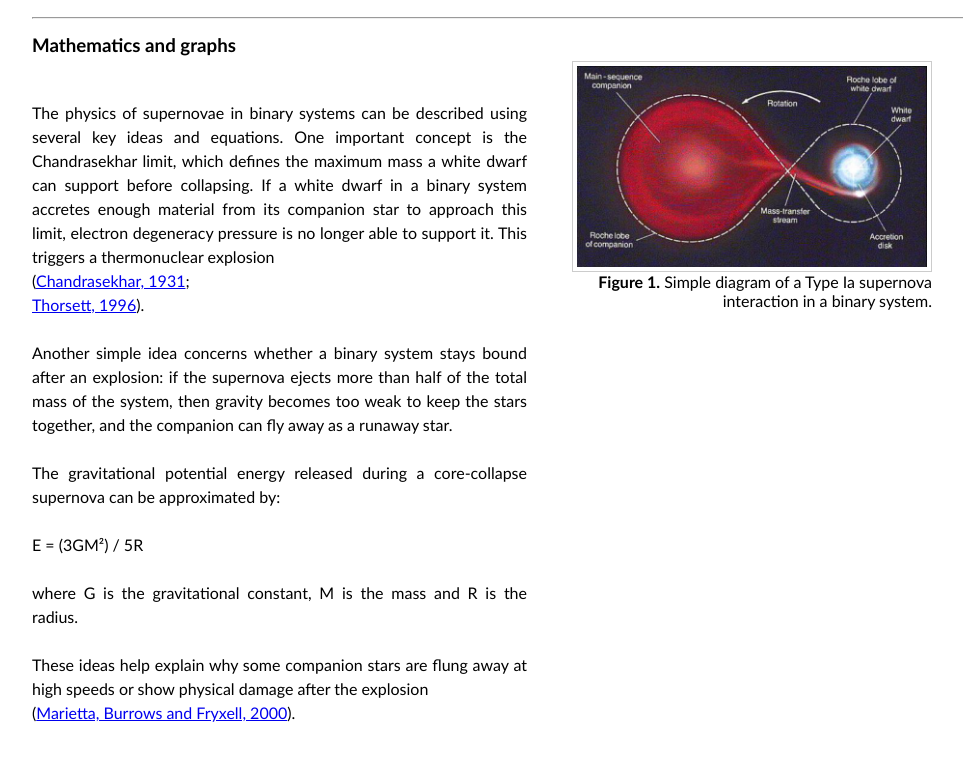
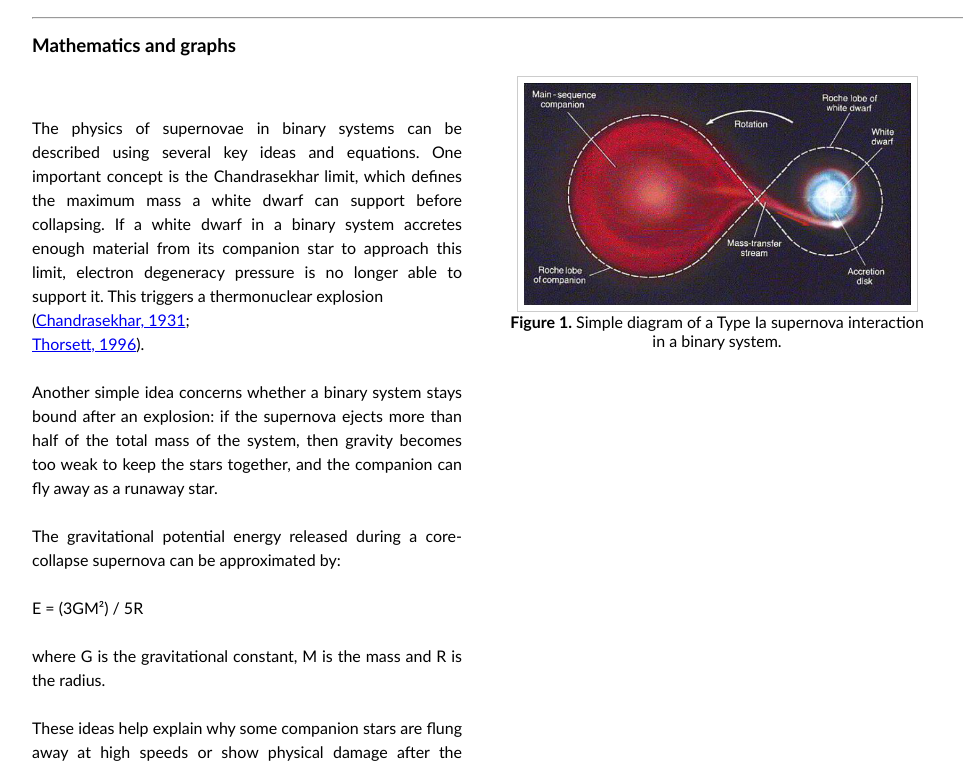
Before and after one commit to FEPSFY6911030/FY6911030, a plain HTML site: page index.html in a window 1280 px wide. Shown: the part 2094-2856 px from the top of the page, without its empty margins (18-981 px from the left). Drawn offline with Linux system fonts and the light colour scheme; no server answers.

Commit message:
Update index.html

```diff
--- a/index.html
+++ b/index.html
@@ -126,29 +126,30 @@
   justify-content: space-between;
   align-items: flex-start;
   gap: 40px;
-  width: 100%;        /* full page width */
-  max-width: 1400px;  /* gives room for the large image */
-  margin: auto;
+  width: 100%;
+  max-width: 1600px;
+  margin: 20px auto;
 }
 
 .math-text {
-  flex: 0 0 55%; /* text takes left half */
-  max-width: 700px;
+  flex: 1;
+  max-width: 750px;
 }
 
 .math-image {
-  flex: 0 0 40%; /* image takes the big empty area */
-  text-align: right;
+  flex: 1;
+  text-align: center;
 }
 
 .math-image img {
-  width: 100%;
-  max-width: 500px; /* make image larger */
+  width: 90%;
+  max-width: 600px;
   height: auto;
   border: 1px solid #ccc;
-  padding: 4px;
-  box-sizing: border-box;
+  padding: 6px;
+  background: white;
 }
+
 
 </style>
 
@@ -237,8 +238,10 @@ In addition, recent reviews highlight how different binary scenarios can lead to
     <h3 id="Mathematics_and_graphs">Mathematics and graphs</h3>
 
     <div class="math-flex">
-      <div class="math-text">
-        <p id="Mathematics_and_graphs_InText" class="para">
+
+  <div class="math-text">
+
+    <p id="Mathematics_and_graphs_InText" class="para">
 The physics of supernovae in binary systems can be described using several key ideas and equations. One important concept is the Chandrasekhar limit, which defines the maximum mass a white dwarf can support before collapsing. If a white dwarf in a binary system accretes enough material from its companion star to approach this limit, electron degeneracy pressure is no longer able to support it. This triggers a thermonuclear explosion
 (<a href="https://academic.oup.com/mnras/article/91/5/456/985147" target="_blank">Chandrasekhar, 1931</a>;
 <a href="https://doi.org/10.1103/PhysRevLett.77.1432" target="_blank">Thorsett, 1996</a>).
@@ -253,17 +256,13 @@ where G is the gravitational constant, M is the mass and R is the radius.
 
 These ideas help explain why some companion stars are flung away at high speeds or show physical damage after the explosion
 (<a href="https://doi.org/10.1086/313408" target="_blank">Marietta, Burrows and Fryxell, 2000</a>).
-        </p>
-      </div>
+    </p>
 
-      <div class="math-image">
-        <img src="supernova.png" alt="Supernova">
-        <figcaption><b>Figure 1.</b> Simple diagram of a Type Ia supernova interaction in a binary system.</figcaption>
-      </div>
-    </div>
-
+    <!-- TABLE GOES HERE -->
     <table class="data-table">
-      <caption style="text-align:left; margin-bottom:4px;"><b>Table 1.</b> Different types of Type Ia supernovae and the basic conditions required.</caption>
+      <caption style="text-align:left; margin-bottom:4px;">
+        <b>Table 1.</b> Different types of Type Ia supernovae and the basic conditions required.
+      </caption>
       <thead>
         <tr>
           <th>Supernova type</th>
@@ -283,7 +282,7 @@ These ideas help explain why some companion stars are flung away at high speeds
           <td>91T-like</td>
           <td>Very bright</td>
           <td>Slow decline</td>
-          <td>High-mass white dwarf with strong iron group elements; high accretion.</td>
+          <td>High-mass white dwarf with strong iron-group elements; high accretion.</td>
         </tr>
         <tr>
           <td>91bg-like</td>
@@ -301,11 +300,19 @@ These ideas help explain why some companion stars are flung away at high speeds
           <td>Super-Chandrasekhar</td>
           <td>Extremely bright</td>
           <td>Slow decline</td>
-          <td>White dwarf exceeding the Chandrasekhar mass, likely from double-degenerate merger.</td>
+          <td>White dwarf exceeding the Chandrasekhar mass, likely from a double-degenerate merger.</td>
         </tr>
       </tbody>
     </table>
+
   </div>
+
+  <div class="math-image">
+    <img src="supernova.png" alt="Supernova diagram">
+    <figcaption><b>Figure 1.</b> Simple diagram of a Type Ia supernova interaction in a binary system.</figcaption>
+  </div>
+
+</div>
 
  <hr>
   <div class="section">
```
